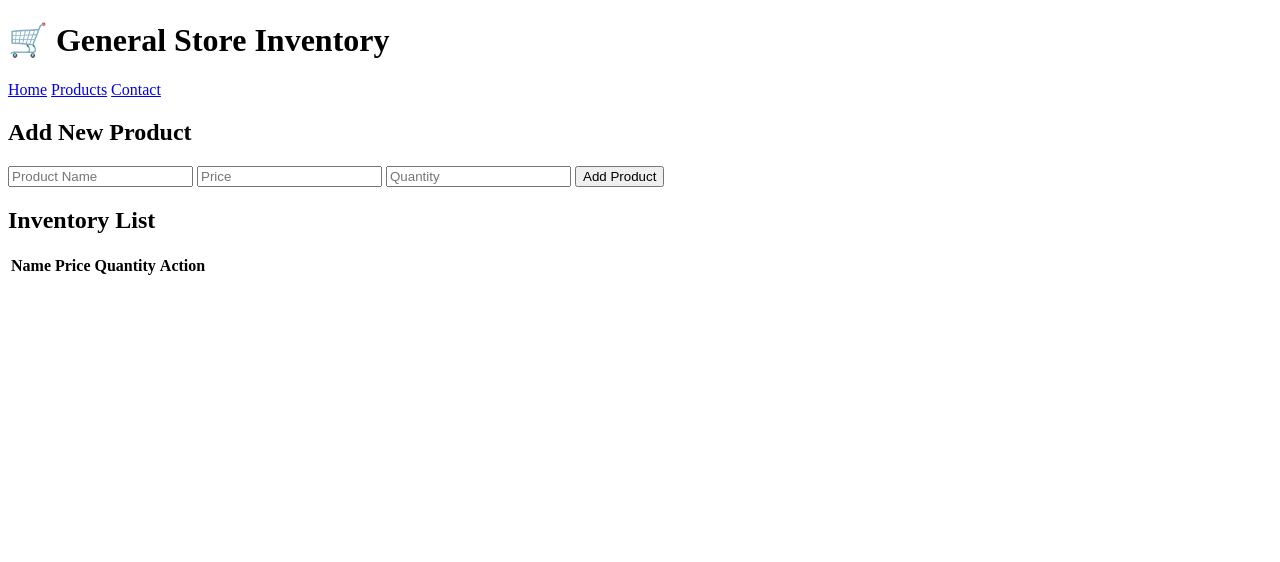
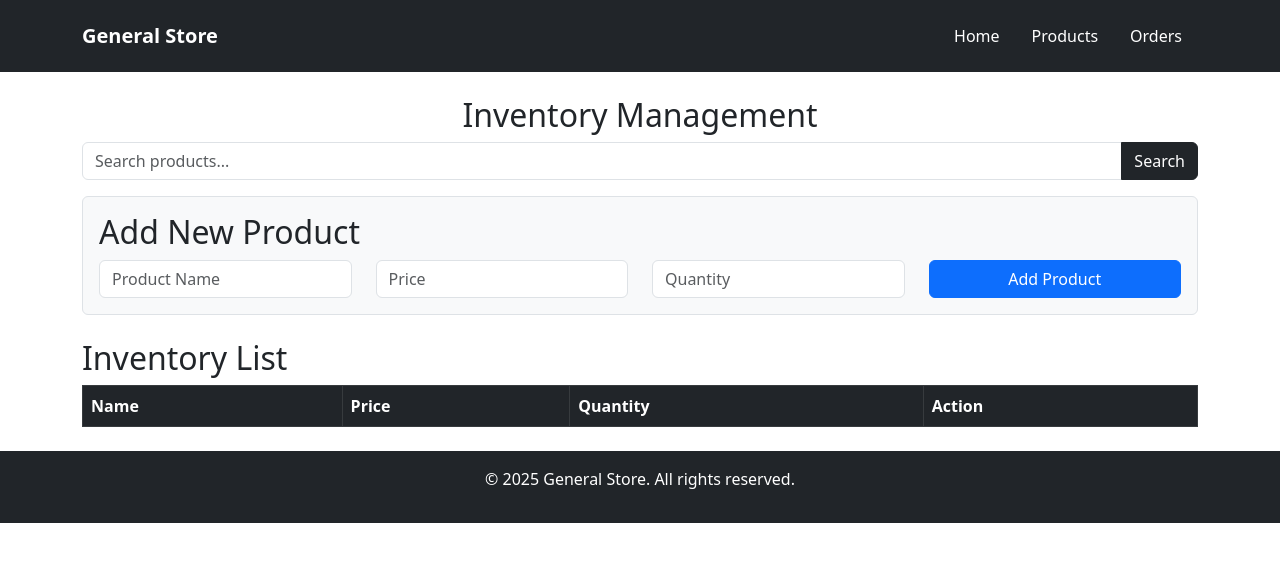
Before and after one commit to Spandanchoubey9/General-Store-Inventory-mangaement-system, a plain HTML site: page index.html in a window 1280 px wide. Drawn offline with nearby package versions, Linux system fonts and the light colour scheme.

Commit message:
Updated script.js with search and local storage support

```diff
--- a/index.html
+++ b/index.html
@@ -4,31 +4,57 @@
     <meta charset="UTF-8">
     <meta name="viewport" content="width=device-width, initial-scale=1.0">
     <title>General Store Inventory</title>
-    <link rel="stylesheet" href="styles.css">
+    <link rel="stylesheet" href="styles.css"> <!-- Link to external CSS -->
+    <link rel="stylesheet" href="https://cdn.jsdelivr.net/npm/bootstrap@5.3.0/dist/css/bootstrap.min.css">
 </head>
 <body>
-    <header>
-        <h1>🛒 General Store Inventory</h1>
-        <nav>
-            <a href="#">Home</a>
-            <a href="#">Products</a>
-            <a href="#">Contact</a>
-        </nav>
-    </header>
 
-    <main>
-        <section class="add-product">
+    <!-- 🔹 Navbar -->
+    <nav class="navbar navbar-dark bg-dark p-3">
+        <div class="container">
+            <a class="navbar-brand fw-bold" href="#">General Store</a>
+            <ul class="nav">
+                <li class="nav-item"><a class="nav-link text-white" href="#">Home</a></li>
+                <li class="nav-item"><a class="nav-link text-white" href="#">Products</a></li>
+                <li class="nav-item"><a class="nav-link text-white" href="#">Orders</a></li>
+            </ul>
+        </div>
+    </nav>
+
+    <!-- 🔹 Main Section -->
+    <div class="container mt-4">
+        <h2 class="text-center">Inventory Management</h2>
+
+        <!-- 🟢 Search Bar -->
+        <div class="input-group mb-3">
+            <input type="text" id="searchBar" class="form-control" placeholder="Search products...">
+            <button class="btn btn-dark" onclick="searchProducts()">Search</button>
+        </div>
+
+        <!-- 🟢 Add New Product Section -->
+        <section class="add-product p-3 bg-light border rounded">
             <h2>Add New Product</h2>
-            <input type="text" id="productName" placeholder="Product Name">
-            <input type="number" id="productPrice" placeholder="Price">
-            <input type="number" id="productQuantity" placeholder="Quantity">
-            <button onclick="addProduct()">Add Product</button>
+            <div class="row">
+                <div class="col-md-3">
+                    <input type="text" id="productName" class="form-control" placeholder="Product Name">
+                </div>
+                <div class="col-md-3">
+                    <input type="number" id="productPrice" class="form-control" placeholder="Price">
+                </div>
+                <div class="col-md-3">
+                    <input type="number" id="productQuantity" class="form-control" placeholder="Quantity">
+                </div>
+                <div class="col-md-3">
+                    <button class="btn btn-primary w-100" onclick="addProduct()">Add Product</button>
+                </div>
+            </div>
         </section>
 
-        <section class="inventory">
+        <!-- 🟢 Inventory List -->
+        <section class="inventory mt-4">
             <h2>Inventory List</h2>
-            <table>
-                <thead>
+            <table class="table table-bordered">
+                <thead class="table-dark">
                     <tr>
                         <th>Name</th>
                         <th>Price</th>
@@ -41,8 +67,13 @@
                 </tbody>
             </table>
         </section>
-    </main>
+    </div>
 
-    <script src="script.js"></script>
+    <!-- 🔹 Footer -->
+    <footer class="bg-dark text-white text-center p-3 mt-4">
+        <p>&copy; 2025 General Store. All rights reserved.</p>
+    </footer>
+
+    <script src="script.js"></script> <!-- Link to external JavaScript -->
 </body>
 </html>
--- a/script.js
+++ b/script.js
@@ -15,8 +15,11 @@ function addProduct() {
         <td>${name}</td>
         <td>$${price}</td>
         <td>${quantity}</td>
-        <td><button class="delete-btn" onclick="deleteProduct(this)">Delete</button></td>
+        <td><button class="btn btn-danger btn-sm" onclick="deleteProduct(this)">Delete</button></td>
     `;
+
+    // Save to local storage
+    saveToLocalStorage();
 
     // Clear input fields
     document.getElementById("productName").value = "";
@@ -28,4 +31,55 @@ function addProduct() {
 function deleteProduct(btn) {
     let row = btn.parentElement.parentElement;
     row.remove();
+    saveToLocalStorage();
 }
+
+// Function to search products
+function searchProducts() {
+    let searchInput = document.getElementById("searchBar").value.toLowerCase();
+    let tableRows = document.querySelectorAll("#productTable tr");
+
+    tableRows.forEach(row => {
+        let productName = row.cells[0].textContent.toLowerCase();
+        row.style.display = productName.includes(searchInput) ? "" : "none";
+    });
+}
+
+// Function to save inventory to local storage
+function saveToLocalStorage() {
+    let table = document.getElementById("productTable");
+    let products = [];
+
+    for (let i = 0; i < table.rows.length; i++) {
+        let cells = table.rows[i].cells;
+        let product = {
+            name: cells[0].textContent,
+            price: cells[1].textContent.replace("$", ""),
+            quantity: cells[2].textContent
+        };
+        products.push(product);
+    }
+
+    localStorage.setItem("inventory", JSON.stringify(products));
+}
+
+// Function to load inventory from local storage
+function loadFromLocalStorage() {
+    let table = document.getElementById("productTable");
+    let storedProducts = localStorage.getItem("inventory");
+
+    if (storedProducts) {
+        JSON.parse(storedProducts).forEach(product => {
+            let row = table.insertRow();
+            row.innerHTML = `
+                <td>${product.name}</td>
+                <td>$${product.price}</td>
+                <td>${product.quantity}</td>
+                <td><button class="btn btn-danger btn-sm" onclick="deleteProduct(this)">Delete</button></td>
+            `;
+        });
+    }
+}
+
+// Load inventory when the page loads
+document.addEventListener("DOMContentLoaded", loadFromLocalStorage);
--- a/style.css
+++ b/style.css
@@ -3,7 +3,7 @@ body {
     font-family: Arial, sans-serif;
     margin: 0;
     padding: 0;
-    background-color: #f5f5f5;
+    background-color: #f8f9fa;
 }
 
 /* Header */
@@ -20,10 +20,15 @@ nav a {
     margin: 0 15px;
 }
 
+/* Navbar */
+.navbar {
+    box-shadow: 0 4px 6px rgba(0, 0, 0, 0.1);
+}
+
 /* Main Content */
 main {
     padding: 20px;
-    max-width: 800px;
+    max-width: 900px;
     margin: auto;
 }
 
@@ -31,6 +36,7 @@ main {
 .add-product {
     background: white;
     padding: 20px;
+    border-radius: 8px;
     box-shadow: 2px 2px 10px gray;
     margin-bottom: 20px;
 }
@@ -53,6 +59,11 @@ button:hover {
     background: #218838;
 }
 
+/* Search Bar */
+.input-group {
+    margin-bottom: 20px;
+}
+
 /* Inventory Table */
 table {
     width: 100%;
@@ -71,14 +82,47 @@ th {
     color: white;
 }
 
-.delete-btn {
+/* Product Cards */
+.card {
+    border-radius: 8px;
+    box-shadow: 2px 2px 10px rgba(0, 0, 0, 0.1);
+}
+
+.card h5 {
+    font-weight: bold;
+}
+
+.card p {
+    color: #555;
+}
+
+/* Action Buttons */
+.btn-danger, .btn-primary {
+    cursor: pointer;
+    transition: 0.3s;
+}
+
+.btn-danger {
     background: red;
     color: white;
     padding: 5px;
     border: none;
-    cursor: pointer;
 }
 
-.delete-btn:hover {
+.btn-danger:hover {
     background: darkred;
 }
+
+.btn-primary:hover {
+    background-color: #007bff;
+}
+
+/* Footer */
+footer {
+    margin-top: 20px;
+    background: #333;
+    color: white;
+    text-align: center;
+    padding: 15px;
+    font-size: 14px;
+}
```
